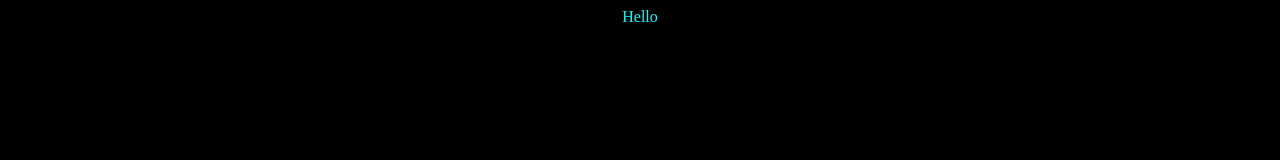
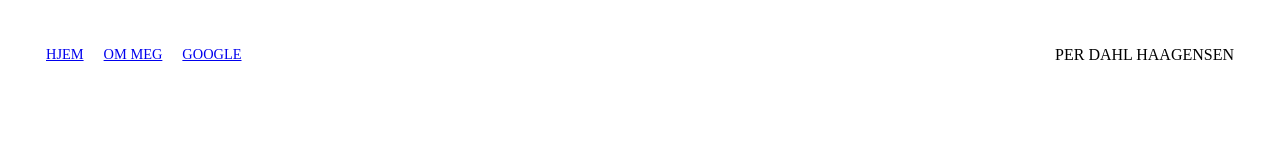
Before and after one commit to Playron/Rosenborg, a plain HTML site: page index.html in a window 1280 px wide. Drawn offline with Linux system fonts and the light colour scheme.

Commit message:
Basic web-page setup  Changes to be committed: 	new file:   about.html 	modified:   index.html 	modified:   stylesheet.css

```diff
--- a/index.html
+++ b/index.html
@@ -10,13 +10,30 @@
 
 
 <body>
-    <div class="standard">
-        <p1>Hello</p1>
+    <div class="container">
+        <div class="nav-wrapper">
+            <div class="left-side">
+
+                <div class="nav-link-wrapper">
+                    <a href="index.html">Hjem</a>
+                </div>
+
+                <div class="nav-link-wrapper">
+                    <a href="about.html">Om meg</a>
+                </div>
+
+                <div class="nav-link-wrapper">
+                    <a href="https://google.com">Google</a>
+                </div>
+            </div>
+
+            <div class="right-side">
+                <div class="brand">
+                    <div>PER DAHL HAAGENSEN</div>
+                </div>
+            </div>
+        </div>
     </div>
-
-
-
-
 </body>
 
 </html>
--- a/stylesheet.css
+++ b/stylesheet.css
@@ -1,9 +1,15 @@
-body{
-    background-color: black;
+.nav-wrapper {
+    display: flex;
+    justify-content: space-between;
+    padding: 38px;
 }
 
+.left-side {
+    display: flex;
+}
 
-.standard{
-    text-align: center;
-    color: aqua;
+.nav-wrapper > .left-side > div {
+    margin-right: 20px;
+    font-size: 0.9em;
+    text-transform: uppercase;
 }
```
Also changed, not shown: about.html (added).
